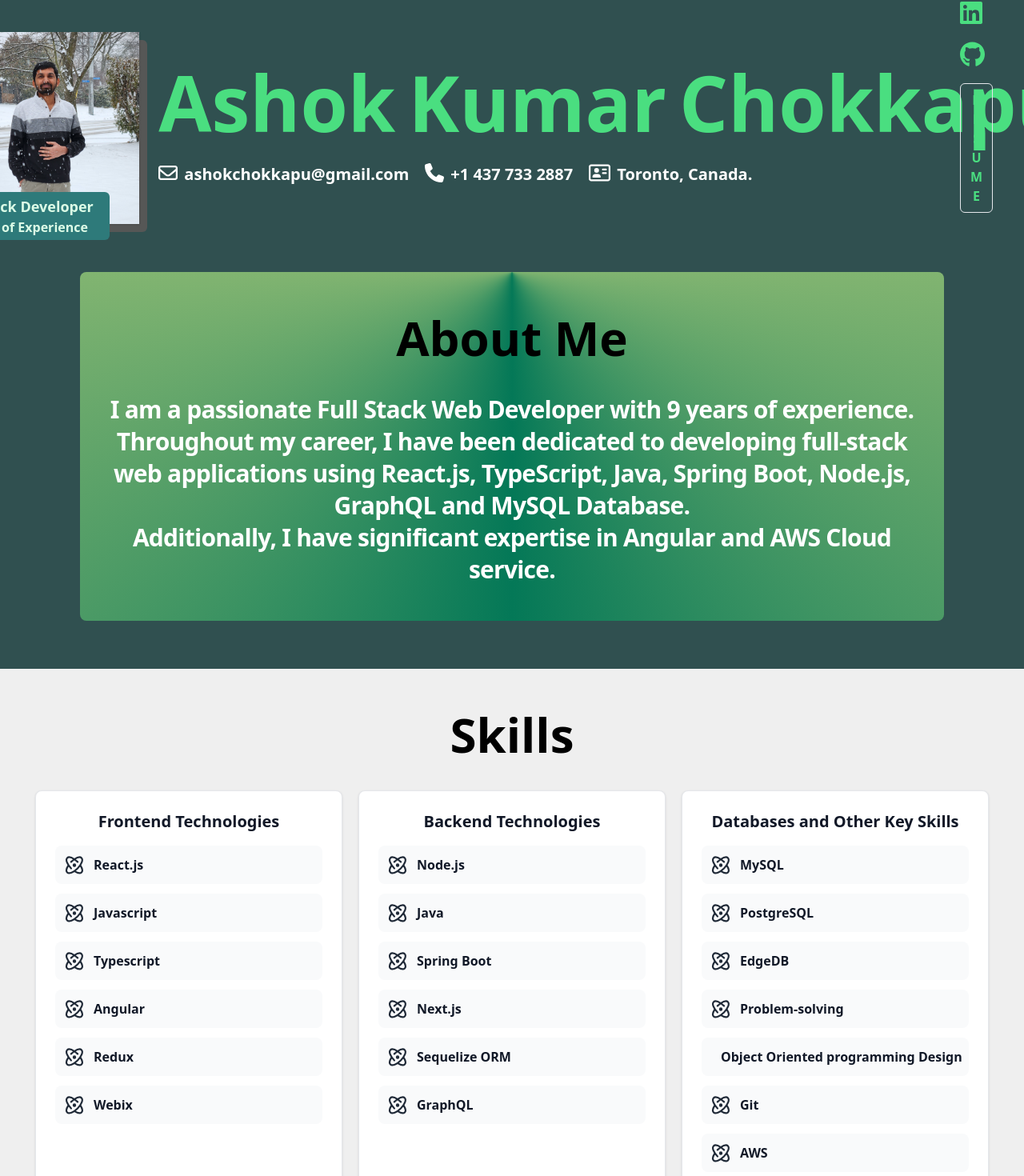
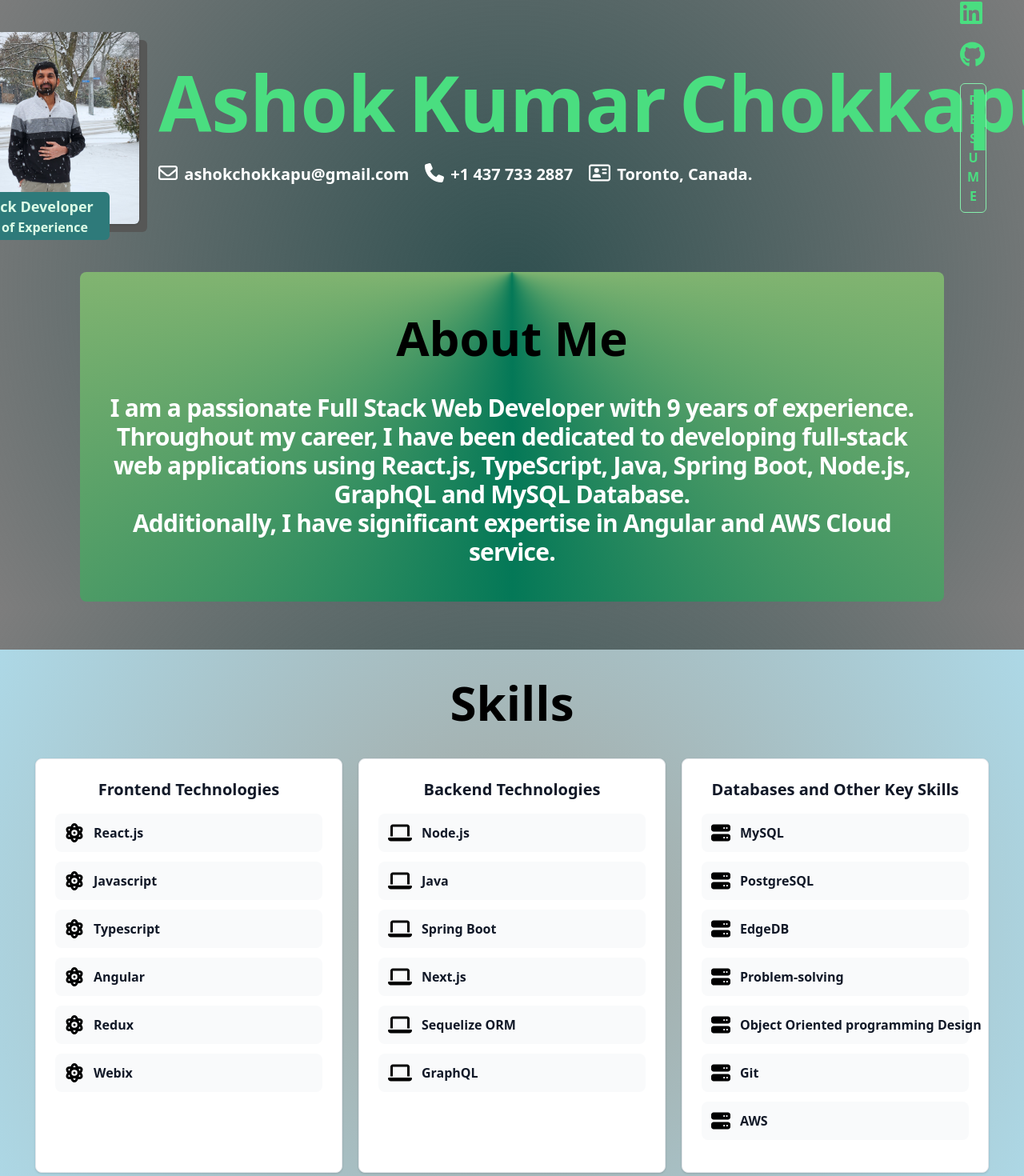
Before and after one commit to abvsashok/portfolio, a React (Vite) app: page / in a window 1280 px wide. Shown: the part 40-1510 px from the top of the page at 80% size. Built offline with nearby package versions, Linux system fonts and the light colour scheme.

Commit message:
Minor Changes

```diff
--- a/src/components/Interface.jsx
+++ b/src/components/Interface.jsx
@@ -1,7 +1,7 @@
 import { motion, AnimatePresence } from "framer-motion";
 import { FontAwesomeIcon } from '@fortawesome/react-fontawesome'
-import { faEnvelope, faVcard, faAddressBook, faAddressCard } from '@fortawesome/free-regular-svg-icons';
-import { faPhone } from '@fortawesome/free-solid-svg-icons';
+import { faEnvelope, faAddressBook, faAddressCard } from '@fortawesome/free-regular-svg-icons';
+import { faPhone, faDatabase, faAtom, faServer, faLaptop } from '@fortawesome/free-solid-svg-icons';
 import TitleFlip from "./TitleFlip";
 import data from "/data.json";
 import Projects from "./Projects";
@@ -46,7 +46,7 @@ export const Interface = ({ section }) => {
         <div className="bg-[conic-gradient(at_top,_var(--tw-gradient-stops))] from-yellow-200 via-emerald-700 to-yellow-200  p-4 my-10 mx-3 md:mx-20 md:p-8 bg-white rounded-lg  dark:bg-gray-800 text-center" id="about" role="tabpanel" aria-labelledby="about-tab">
           <h2 className="text-6xl font-extrabold my-5 mb-10 border-solid border-b-3 border-green-400">About Me</h2>
 
-          <h2 className="mb-3 text-xl md:text-3xl font-bold tracking-tight text-white dark:text-white leading-8 md:leading-10">{data.about?.split("..").map((a) => (<>{a}.<br /></>))} </h2>
+          <h2 className="mb-3 text-xl md:text-3xl font-bold tracking-tight text-white dark:text-white leading-9 md:leading-9">{data.about?.split("..").map((a) => (<>{a}.<br /></>))} </h2>
         </div>
       </motion.button>
       <SkillsSections />
@@ -88,7 +88,7 @@ export const HomeBanner = () => {
             <img
               src="images/ashok-profile.jpeg"
               alt="Avatar"
-              className="w-full h-full object-cover shadow hover:shadow-lg"
+              className="w-full h-full object-cover shadow hover:shadow-lg rounded-md"
             />
 
           </div>
@@ -134,19 +134,24 @@ export const HomeBanner = () => {
 
 const SkillsSections = () => {
   return <div className=" w-full">
-    <div className="p-4 bg-[#efefef]  md:p-8 " id="stats" role="tabpanel" aria-labelledby="stats-tab">
-      <h2 className="text-6xl font-extrabold my-5 mb-10 text-center border-solid border-b-3 border-green-400">Skills</h2>
+    <div className="p-4 py-10 skills-background  md:p-8 " id="stats" role="tabpanel" aria-labelledby="stats-tab">
+      <h2 className="text-6xl font-extrabold my-1 mb-10 text-center border-solid border-b-3 border-green-400">Skills</h2>
       <dl className="flex flex-wrap justify-center gap-5 ">
-        {data?.skills?.map((group) => {
+        {data?.skills?.map((group, index) => {
+          let icon = faAtom;
+          if (index == 1)
+            icon = faLaptop
+          if (index == 2)
+            icon = faServer;
           return <>
-            <SKillsGroup group={group} />
+            <SKillsGroup group={group} icon={icon} />
           </>
         })}
       </dl>
     </div>
   </div>
 };
-const SKillsGroup = ({ group }) => {
+const SKillsGroup = ({ group, icon }) => {
   return <>
 
     <div className="w-full max-w-sm p-4 bg-white border border-gray-200 rounded-lg shadow sm:p-6 dark:bg-gray-800 dark:border-gray-700">
@@ -158,13 +163,11 @@ const SKillsGroup = ({ group }) => {
         {group?.list?.map((s) => {
           return <>
             <li>
-              <a href="#" className="flex items-center p-3 text-base font-bold text-gray-900 rounded-lg bg-gray-50 hover:bg-gray-100 group hover:shadow dark:bg-gray-600 dark:hover:bg-gray-500 dark:text-white">
-                <svg className="w-6 h-6 text-gray-800 dark:text-white" aria-hidden="true" xmlns="http://www.w3.org/2000/svg" fill="none" viewBox="0 0 22 21">
-                  <path stroke="currentColor" stroke-linecap="round" stroke-width="2" d="M7.24 7.194a24.16 24.16 0 0 1 3.72-3.062m0 0c3.443-2.277 6.732-2.969 8.24-1.46 2.054 2.053.03 7.407-4.522 11.959-4.552 4.551-9.906 6.576-11.96 4.522C1.223 17.658 1.89 14.412 4.121 11m6.838-6.868c-3.443-2.277-6.732-2.969-8.24-1.46-2.054 2.053-.03 7.407 4.522 11.959m3.718-10.499a24.16 24.16 0 0 1 3.719 3.062M17.798 11c2.23 3.412 2.898 6.658 1.402 8.153-1.502 1.503-4.771.822-8.2-1.433m1-6.808a1 1 0 1 1-2 0 1 1 0 0 1 2 0Z" />
-                </svg>
+              <div href="#" className="flex items-center p-3 text-base font-bold text-gray-900 rounded-lg bg-gray-50 hover:bg-gray-100 group hover:shadow dark:bg-gray-600 dark:hover:bg-gray-500 dark:text-white">
+                <FontAwesomeIcon icon={icon} className="text-black" size="xl" />
                 <span className="flex-1 ms-3 whitespace-nowrap">{s.label}</span>
                 {/* <span className="inline-flex items-center justify-center px-2 py-0.5 ms-3 text-xs font-medium text-gray-500 bg-gray-200 rounded dark:bg-gray-700 dark:text-gray-400">Popular</span> */}
-              </a>
+              </div>
             </li></>
         })}
 
--- a/src/components/Menu.jsx
+++ b/src/components/Menu.jsx
@@ -54,9 +54,9 @@ export const Menu = (props) => {
           <a target="_blank"
             href={data.resume}
           >
-            <button className="text-green-400 border-white-600 border hover:bg-gray-100 hover:text-gray-600 font-medium px-3 py-2 rounded-md">
+            <button className="text-green-400 border-green-300 border hover:bg-gray-100 hover:text-gray-600 font-medium px-2 py-2 rounded-md">
               <div className="rounded-md flex flex-col">
-                {"RESUME".split("").map((c) => (<span className="font-bold text-center"> {c}</span>))}
+                {"RESUME".split("").map((c) => (<span className="font-extrabold text-center"> {c}</span>))}
 
               </div>
             </button>
--- a/src/components/TitleFlip.jsx
+++ b/src/components/TitleFlip.jsx
@@ -9,7 +9,7 @@ const TitleFlip = ({ text = "" }) => {
             {text.split(" ")?.map((word) => {
                 return <div className="flex justify-center">
                     {word.split("").map((el, i) => (
-                        <AnimatePresence key={i}>
+                        <AnimatePresence key={`k-${i}-animate`}>
                             <motion.div
                                 key={`${i}-key`}
                                 initial={{ opacity: 0, rotateY: 90 }}
--- a/src/index.css
+++ b/src/index.css
@@ -15,6 +15,7 @@
 body {
   margin: 0;
   background-color: #305050;
+  background: radial-gradient(circle, #305050 0%, rgb(0 0 0 / 51%) 100%);
 }
 .card:hover .opacity-0 {
   opacity: 1;
@@ -23,4 +24,11 @@ body {
 .custom-box-shadow {
   /* @apply shadow-2xl -translate-x-8 -translate-y-12; */
   box-shadow: 10px 10px 0px 0px #565756;
+
 }
+
+.skills-background {
+  background: radial-gradient(circle, rgb(161 164 158) 0%, #ADD8E6 100%);
+}
+
+/* background: radial-gradient(circle, rgba(238,174,202,1) 0%, rgba(148,187,233,1) 100%); */
```
